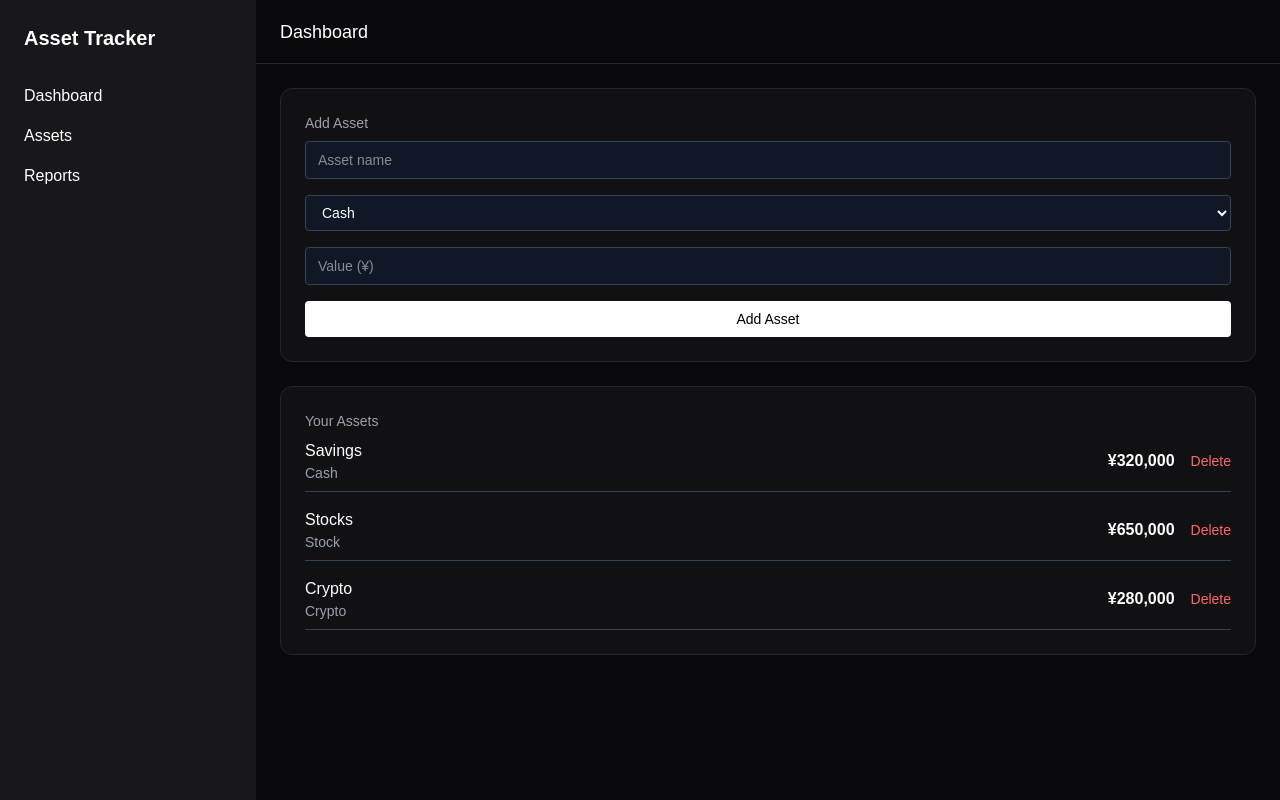
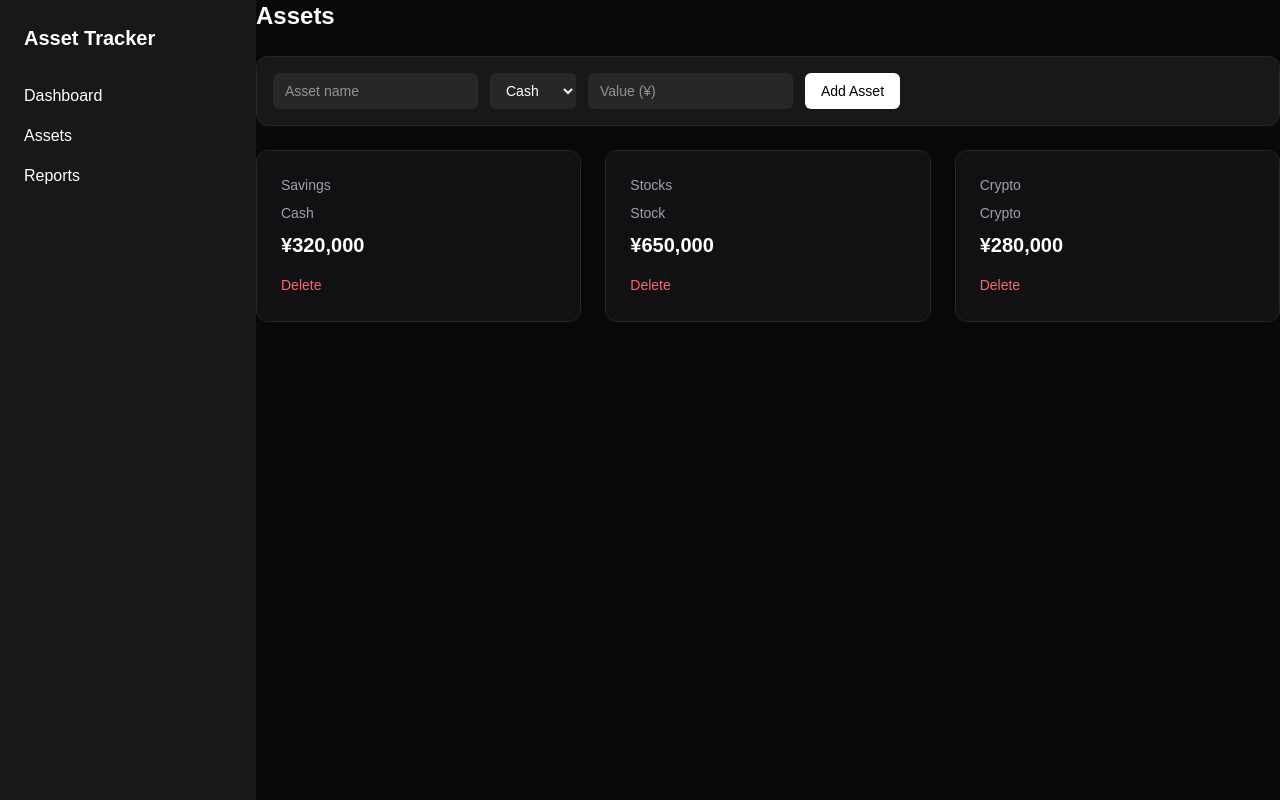
Before and after one commit to tanishkarao16/financial-asset-tracker, a Next.js app: page /assets in a window 1280 px wide. Built offline with nearby package versions, Linux system fonts and the light colour scheme.

Commit message:
Add asset form connected to global context

```diff
--- a/app/assets/page.tsx
+++ b/app/assets/page.tsx
@@ -1,71 +1,39 @@
 "use client";
 
-import { useState } from "react";
+import AddAssetForm from "../components/AddAssetForm";
+import Card from "../components/Card";
 import Container from "../components/Container";
-import Header from "../components/Header";
-import Card from "../components/Card";
-import AddAssetForm from "../components/AddAssetForm";
-import { assets as initialAssets } from "../lib/assets";
-
-type Asset = {
-  id: number;
-  name: string;
-  type: "cash" | "stock" | "crypto";
-  value: number;
-};
+import { useAssets } from "../context/AssetContext";
 
 export default function AssetsPage() {
-  const [assets, setAssets] = useState<Asset[]>(initialAssets);
+  const { assets, setAssets } = useAssets();
 
-  const handleDelete = (id: number) => {
+  const deleteAsset = (id: number) => {
     setAssets((prev) => prev.filter((asset) => asset.id !== id));
   };
 
   return (
     <Container>
-      <Header />
+      <h1 className="text-2xl font-semibold mb-6">Assets</h1>
 
-      <div className="p-6 space-y-6">
-        {/* Add Asset */}
-        <Card title="Add Asset">
-          <AddAssetForm onAddAsset={setAssets} />
-        </Card>
+      <AddAssetForm />
 
-        {/* Assets List */}
-        <Card title="Your Assets">
-          {assets.length === 0 ? (
-            <p className="text-gray-400">No assets added yet.</p>
-          ) : (
-            <div className="space-y-4">
+      <div className="grid grid-cols-1 md:grid-cols-3 gap-6 mt-6">
         {assets.map((asset) => (
-                <div
-                  key={asset.id}
-                  className="flex justify-between items-center border-b border-gray-700 pb-2"
-                >
-                  <div>
-                    <p className="font-medium">{asset.name}</p>
-                    <p className="text-sm text-gray-400 capitalize">
-                      {asset.type}
-                    </p>
-                  </div>
-
-                  <div className="flex items-center gap-4">
-                    <p className="font-semibold">
+          <Card key={asset.id} title={asset.name}>
+            <p className="text-sm text-gray-400 capitalize">{asset.type}</p>
+            <p className="text-xl font-semibold mt-2">
               ¥{asset.value.toLocaleString()}
             </p>
 
             <button
-                      onClick={() => handleDelete(asset.id)}
-                      className="text-red-400 hover:text-red-300 text-sm"
+              onClick={() => deleteAsset(asset.id)}
+              className="mt-4 text-sm text-red-400 hover:text-red-500"
             >
               Delete
             </button>
-                  </div>
-                </div>
+          </Card>
         ))}
-            </div>
-          )}
-        </Card>
       </div>
     </Container>
   );
--- a/app/components/AddAssetForm.tsx
+++ b/app/components/AddAssetForm.tsx
@@ -1,21 +1,13 @@
 "use client";
 
 import { useState } from "react";
+import { useAssets } from "../context/AssetContext";
 
-type Asset = {
-  id: number;
-  name: string;
-  type: "cash" | "stock" | "crypto";
-  value: number;
-};
+export default function AddAssetForm() {
+  const { setAssets } = useAssets();
 
-type Props = {
-  onAddAsset: React.Dispatch<React.SetStateAction<Asset[]>>;
-};
-
-export default function AddAssetForm({ onAddAsset }: Props) {
   const [name, setName] = useState("");
-  const [type, setType] = useState<Asset["type"]>("cash");
+  const [type, setType] = useState<"cash" | "stock" | "crypto">("cash");
   const [value, setValue] = useState("");
 
   const handleSubmit = (e: React.FormEvent) => {
@@ -23,7 +15,7 @@ export default function AddAssetForm({ onAddAsset }: Props) {
 
     if (!name || !value) return;
 
-    onAddAsset((prev) => [
+    setAssets((prev) => [
       ...prev,
       {
         id: Date.now(),
@@ -33,26 +25,30 @@ export default function AddAssetForm({ onAddAsset }: Props) {
       },
     ]);
 
-    // Reset form
+    // reset form
     setName("");
+    setValue("");
     setType("cash");
-    setValue("");
   };
 
   return (
-    <form onSubmit={handleSubmit} className="space-y-4">
+    <form
+      onSubmit={handleSubmit}
+      className="bg-zinc-900 border border-zinc-800 rounded-xl p-4 flex flex-wrap gap-3"
+    >
       <input
-        type="text"
+        className="bg-zinc-800 px-3 py-2 rounded-md text-sm outline-none"
         placeholder="Asset name"
         value={name}
         onChange={(e) => setName(e.target.value)}
-        className="w-full rounded bg-gray-900 border border-gray-700 px-3 py-2 text-sm"
       />
 
       <select
+        className="bg-zinc-800 px-3 py-2 rounded-md text-sm outline-none"
         value={type}
-        onChange={(e) => setType(e.target.value as Asset["type"])}
-        className="w-full rounded bg-gray-900 border border-gray-700 px-3 py-2 text-sm"
+        onChange={(e) =>
+          setType(e.target.value as "cash" | "stock" | "crypto")
+        }
       >
         <option value="cash">Cash</option>
         <option value="stock">Stock</option>
@@ -61,15 +57,15 @@ export default function AddAssetForm({ onAddAsset }: Props) {
 
       <input
         type="number"
+        className="bg-zinc-800 px-3 py-2 rounded-md text-sm outline-none"
         placeholder="Value (¥)"
         value={value}
         onChange={(e) => setValue(e.target.value)}
-        className="w-full rounded bg-gray-900 border border-gray-700 px-3 py-2 text-sm"
       />
 
       <button
         type="submit"
-        className="w-full rounded bg-white text-black py-2 text-sm font-medium hover:bg-gray-200"
+        className="bg-white text-black px-4 py-2 rounded-md text-sm font-medium hover:opacity-90"
       >
         Add Asset
       </button>
--- /dev/null
+++ b/app/context/AssetContext.tsx
@@ -0,0 +1,36 @@
+"use client";
+
+import { createContext, useContext, useState } from "react";
+import { assets as initialAssets } from "../lib/assets";
+
+export type Asset = {
+  id: number;
+  name: string;
+  type: "cash" | "stock" | "crypto";
+  value: number;
+};
+
+type AssetContextType = {
+  assets: Asset[];
+  setAssets: React.Dispatch<React.SetStateAction<Asset[]>>;
+};
+
+const AssetContext = createContext<AssetContextType | null>(null);
+
+export function AssetProvider({ children }: { children: React.ReactNode }) {
+  const [assets, setAssets] = useState<Asset[]>(initialAssets);
+
+  return (
+    <AssetContext.Provider value={{ assets, setAssets }}>
+      {children}
+    </AssetContext.Provider>
+  );
+}
+
+export function useAssets() {
+  const context = useContext(AssetContext);
+  if (!context) {
+    throw new Error("useAssets must be used inside AssetProvider");
+  }
+  return context;
+}
--- a/app/layout.tsx
+++ b/app/layout.tsx
@@ -1,5 +1,6 @@
 import "./globals.css";
 import Sidebar from "./components/Sidebar";
+import { AssetProvider } from "./context/AssetContext";
 
 export default function RootLayout({
   children,
@@ -9,8 +10,10 @@ export default function RootLayout({
   return (
     <html lang="en">
       <body className="flex">
-        <Sidebar />
-        {children}
+        <AssetProvider>
+          <Sidebar />
+          {children}
+        </AssetProvider>
       </body>
     </html>
   );
```
Lines whose indentation alone changed are shown as unchanged.
